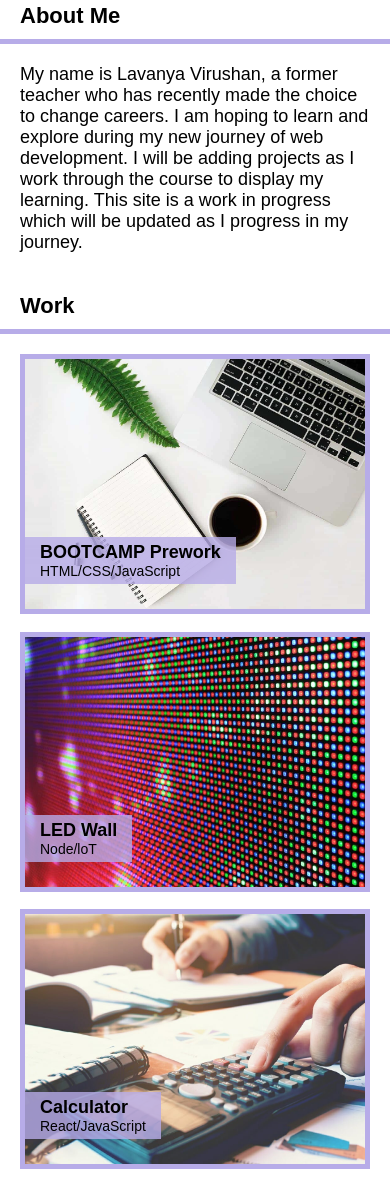
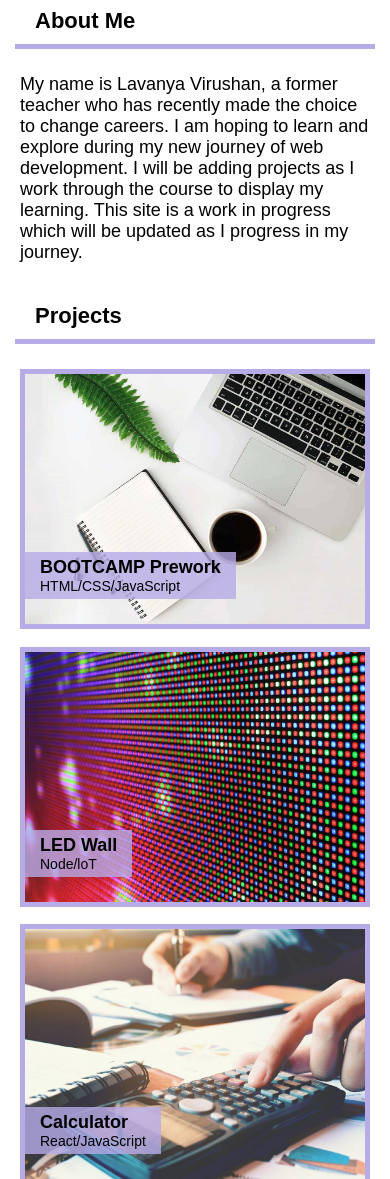
Before and after one commit to lavanyavirushan/m2c-portfolio-lv, a plain HTML site: page index.html in a window 390 px wide. Shown: the part 567-1746 px from the top of the page. Drawn offline with Linux system fonts and the light colour scheme; a web font is replaced by a local one.

Commit message:
added media query for tablets/ipads

```diff
--- a/assets/css/style.css
+++ b/assets/css/style.css
@@ -247,7 +247,7 @@ footer {
 
 /* Media Query */
 
-@media  (max-width: 480px) {
+@media  (max-width: 680px) {
 
     header{
         position: -webkit-sticky;
@@ -289,21 +289,16 @@ footer {
         height: 385px;
     }
 
+    .about, .resume, #project, #contact{
+        scroll-margin-top: 10rem;
+    }
+
     .about h2, .resume h2, #project h2, #contact h2{
         width: 100%;
-        text-align: left;
-        padding: 0 15px;
-        font-size: var(--font-extra-large);
         float: none;
-        padding: 0px 20px 10px 20px;
-        border-bottom: 5px solid rgba(var(--primary-color), 1);
     }
 
     .about p, .resume p, #project .project-items, #contact form{
-        display: block;
-        border-top: 0px solid rgba(var(--primary-color), 1);
-        border-left: 0;
-        padding: 20px 20px 20px 20px;
         width: 100%;
         float: none;
     }
@@ -342,4 +337,32 @@ footer {
         line-height: 55px;
         font-size: var(--font-medium);
     }
+
+    #contact form div:last-child{
+        width: 100%;
+    }
 }
+
+
+@media  (max-width: 1024px) {
+    .about h2, .resume h2, #project h2, #contact h2{
+        width: calc(100% - 30px);
+        text-align: left;
+        font-size: var(--font-extra-large);
+        padding: 0px 20px 10px 20px;
+        border-bottom: 5px solid rgba(var(--primary-color), 1);
+        margin: 5px 15px 5px 15px;
+    }
+
+    .about p, .resume p, #project .project-items, #contact form{
+        display: block;
+        border-top: 0px solid rgba(var(--primary-color), 1);
+        border-left: 0;
+        padding: 20px 20px 20px 20px;
+        width: 100%;
+    }
+
+    #project .project-items, #contact form{
+        display: flex;
+    }
+}
--- a/index.html
+++ b/index.html
@@ -66,7 +66,7 @@
 
       <!-- PROJECT CONTENT-->
       <section id="project">
-        <h2>Work</h2>
+        <h2>Projects</h2>
         <!--INDIVIDUAL PROJECT BOXES-->
         <div class="project-items">
           <a
```
